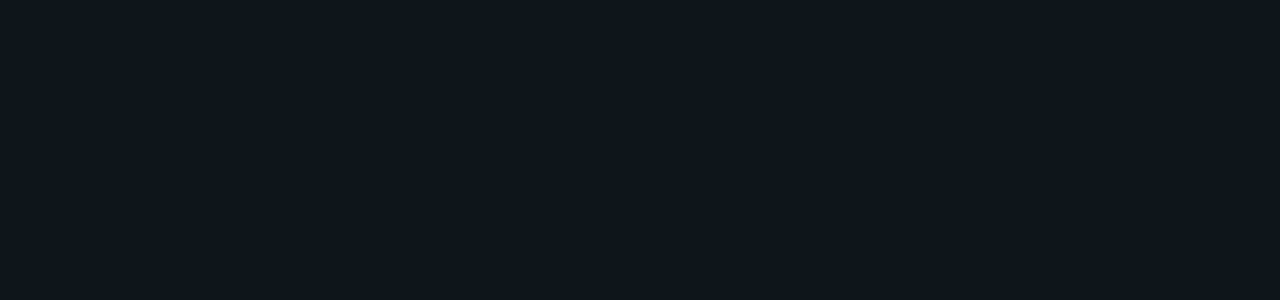
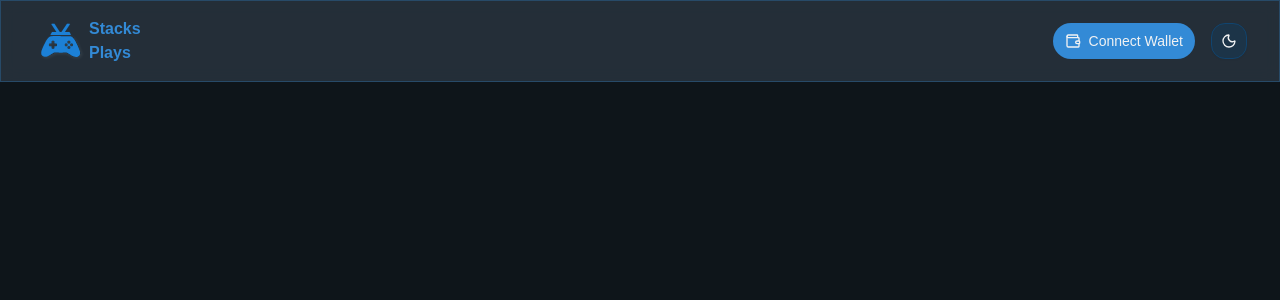
Before and after one commit to POA200/stacksplays, a React (Vite) app: page /Dashboard in a window 1280 px wide. Before the commit this address had no page. Shown: the top 300 px of the page. Built offline with nearby package versions, Linux system fonts and the light colour scheme.

Commit message:
added a blank dashboard page

```diff
--- a/package.json
+++ b/package.json
@@ -15,6 +15,7 @@
     "@radix-ui/react-navigation-menu": "^1.2.14",
     "@radix-ui/react-slot": "^1.2.3",
     "@tailwindcss/vite": "^4.1.12",
+    "aos": "^2.3.4",
     "class-variance-authority": "^0.7.1",
     "clsx": "^2.1.1",
     "lucide-react": "^0.541.0",
--- a/src/App.tsx
+++ b/src/App.tsx
@@ -2,6 +2,7 @@
 import { BrowserRouter as Router, Route, Routes } from 'react-router-dom';
 import LandingPage from "./Pages/LandingPage.tsx"
 import NftMinting from "./Pages/NftMinting.tsx"
+import Dashboard from "./Pages/Dashboard.tsx"
 
 
 function App() {
@@ -13,6 +14,7 @@
           <Routes>
             <Route path="/" element={<LandingPage />} />
             <Route path="/NftMinting" element={<NftMinting />} />
+            <Route path="/Dashboard" element={<Dashboard />} />
           </Routes>
         </Router>
       </ThemeProvider>
--- /dev/null
+++ b/src/Pages/Dashboard.tsx
@@ -0,0 +1,16 @@
+import Header from "../components/Header";
+{/*import Footer from "../components/Footer";*/ }
+
+export const Dashboard = () => {
+
+  return (
+    <>
+      <div className="mb-2 sm:mb-6 md:mb-12 lg:mb-20">
+        <Header />
+      </div>
+      {/*<Footer />*/}
+    </>
+  )
+}
+
+export default Dashboard
--- a/src/components/Hero.tsx
+++ b/src/components/Hero.tsx
@@ -27,9 +27,11 @@
             <Link to="/NftMinting">
               <Button size="lg" className="p-8 text-2xl font-bold cursor-pointer rounded-md" variant="outline">Mint NFT</Button>
             </Link>
-            <Button size="lg" className="gap-2 p-8 text-2xl font-bold cursor-pointer rounded-md">
-              Start Playing <MoveRight className="w-8 h-8" />
-            </Button>
+            <Link to="/Dashboard">
+              <Button size="lg" className="gap-2 p-8 text-2xl font-bold cursor-pointer rounded-md">
+                Start Playing <MoveRight className="w-8 h-8" />
+              </Button>
+            </Link>
           </div>
         </div>
 
--- a/src/components/JoinCommunity.tsx
+++ b/src/components/JoinCommunity.tsx
@@ -9,7 +9,7 @@
         <p className="text-xl mb-4">
           Join the Fun and Be the First to Hear About Our Tournaments and Exciting Updates!
         </p>
-        <a href="x.com/stacksplays_" target="_blank" >
+        <a href="https://x.com/stacksplays_" target="_blank" >
           <Button className="bg-chart-5 cursor-pointer text-white" variant="secondary"> <Users className="h-5 w-5" />
             Join Community
           </Button>
--- a/src/components/Stats.tsx
+++ b/src/components/Stats.tsx
@@ -1,3 +1,4 @@
+
 
 const Stats = () => {
   return (
```
Also changed, not shown: 1 other file (tests, documents, lock files or other folders).
